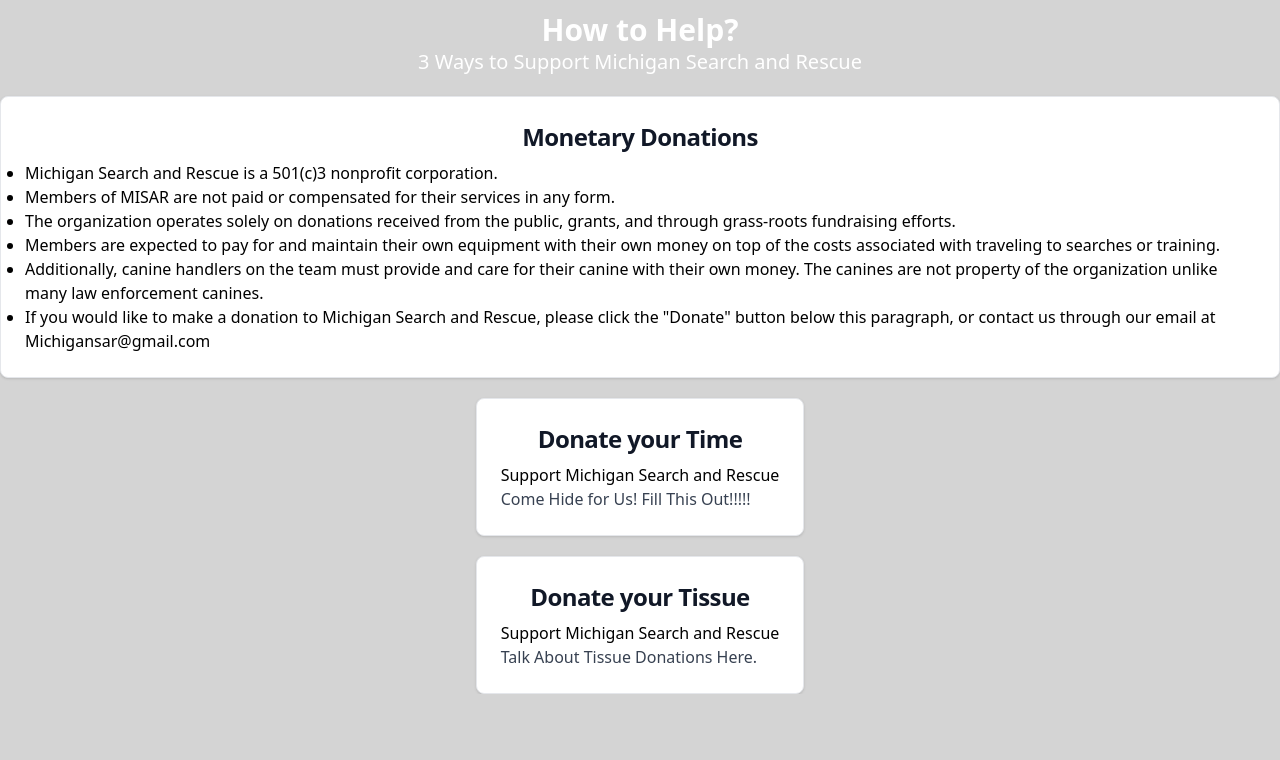
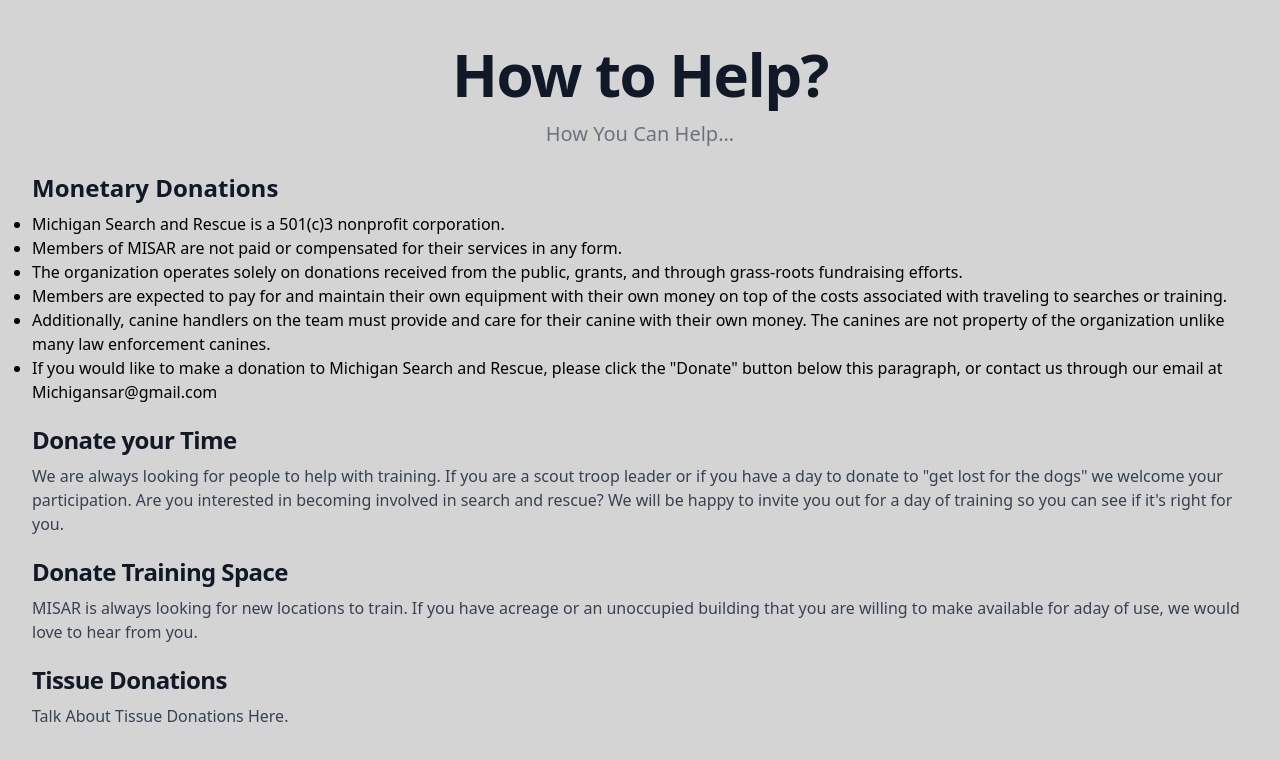
Before and after one commit to akthe-at/misar_web, a Django app: page /donate in a window 1280 px wide. Shown: the part 160-920 px from the top of the page. Before the commit the page ends 854 px from the top, so only its background shows below. Run offline with Django 4.2, Linux system fonts and the light colour scheme; some libraries are stand-ins or nearby versions.

Commit message:
get rid of cards, start grouping donation info. needs work

```diff
--- a/src/misar_web/home/templates/home/donate.html
+++ b/src/misar_web/home/templates/home/donate.html
@@ -1,18 +1,19 @@
 {% extends "home/base.html" %}
 {% load static %}
 {% block content %}
+    <div class="p-8">
+        <div class="text-black text-center m-3">
+            <h1 class="mb-4 text-4xl font-extrabold leading-none tracking-tight text-gray-900 md:text-5xl lg:text-6xl dark:text-white"">How to Help?
+            </h1>
+            <h2 class="mb-6 text-lg font-normal text-gray-500 lg:text-xl sm:px-16 xl:px-48 dark:text-gray-400">
+                How You Can Help...
+            </h2>
+        </div>
+        <div class="flex mt-5">
+            <h1 class="flex mb-2 text-2xl font-bold  text-gray-900 dark:text-white">Monetary Donations</h1>
+        </div>
         <div>
-        <div class="text-white text-center m-3">
-            <h1 class="font-semibold text-3xl">How to Help?</h1>
-            <h2 class="font-medium text-xl">3 Ways to Support Michigan Search and Rescue</h2>
-        </div>
-        <p class="text-white text-center justify-items-center mx-16"></p>
-        <div class="flex justify-center items-center mt-5">
-            <a href="#"
-               class="block max-w-7xl p-6 bg-white border border-gray-200 rounded-lg shadow hover:bg-gray-100 dark:bg-gray-800 dark:border-gray-700 dark:hover:bg-gray-700">
-                <h1 class="text-center mb-2 text-2xl font-bold tracking-tight text-gray-900 dark:text-white">Monetary Donations</h1>
-                <p class="font-normal text-gray-700 dark:text-gray-400">
-                    <ul class="list-disc">
+            <ul class="flex flex-col list-disc">
                 <li>Michigan Search and Rescue is a 501(c)3 nonprofit corporation.</li>
                 <li>Members of MISAR are not paid or compensated for their services in any form.</li>
                 <li>
@@ -28,24 +29,23 @@
                     If you would like to make a donation to Michigan Search and Rescue, please click the "Donate" button below this paragraph, or contact us through our email at Michigansar@gmail.com
                 </li>
             </ul>
+        </div>
+        <div class="flex items-center mt-5">
+            <h1 class="text-center mb-2 text-2xl font-bold tracking-tight text-gray-900 dark:text-white">Donate your Time</h1>
+        </div>
+        <p class="font-normal text-gray-700 dark:text-gray-400">
+            We are always looking for people to help with training. If you are a scout troop leader or if you have a day to donate to "get lost for the dogs" we welcome your participation.
+            Are you interested in becoming involved in search and rescue? We will be happy to invite you out for a day of training so you can see if it's right for you.
         </p>
-            </a>
+        <div class="flex items-center mt-5">
+            <h1 class="text-center mb-2 text-2xl font-bold tracking-tight text-gray-900 dark:text-white">Donate Training Space</h1>
         </div>
-        <div class="flex justify-center items-center mt-5">
-            <a href="#"
-               class="block max-w-7xl p-6 bg-white border border-gray-200 rounded-lg shadow hover:bg-gray-100 dark:bg-gray-800 dark:border-gray-700 dark:hover:bg-gray-700">
-                <h1 class="text-center mb-2 text-2xl font-bold tracking-tight text-gray-900 dark:text-white">Donate your Time</h1>
-                <h2>Support Michigan Search and Rescue</h2>
-                <p class="font-normal text-gray-700 dark:text-gray-400">Come Hide for Us! Fill This Out!!!!!</p>
-            </a>
+        <p class="font-normal text-gray-700 dark:text-gray-400">
+            MISAR is always looking for new locations to train. If you have acreage or an unoccupied building that you are willing to make available for  aday of use, we would love to hear from you.
+        </p>
+        <div class="flex items-center mt-5">
+            <h1 class="text-center mb-2 text-2xl font-bold tracking-tight text-gray-900 dark:text-white">Tissue Donations</h1>
         </div>
-        <div class="flex justify-center items-center mt-5">
-            <a href="#"
-               class="block max-w-7xl p-6 bg-white border border-gray-200 rounded-lg shadow hover:bg-gray-100 dark:bg-gray-800 dark:border-gray-700 dark:hover:bg-gray-700">
-                <h1 class="text-center mb-2 text-2xl font-bold tracking-tight text-gray-900 dark:text-white">Donate your Tissue</h1>
-                <h2>Support Michigan Search and Rescue</h2>
         <p class="font-normal text-gray-700 dark:text-gray-400">Talk About Tissue Donations Here.</p>
-            </a>
-        </div>
     </div>
 {% endblock %}
```
Lines whose indentation alone changed are shown as unchanged.
